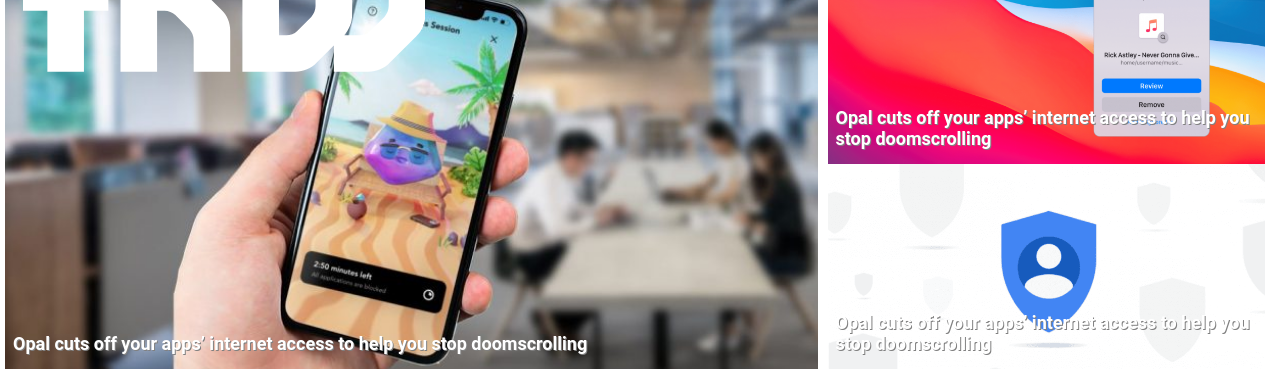
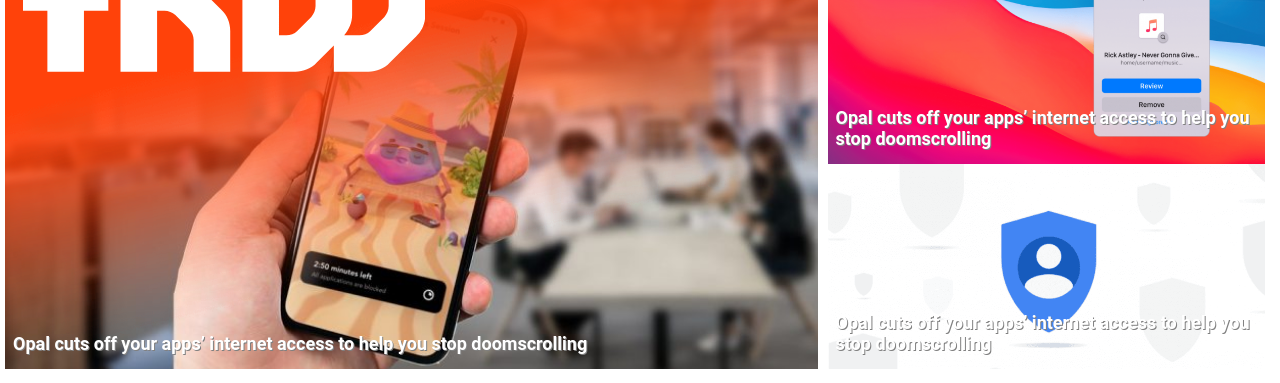
Before and after one commit to Aduda-Boaz/the-next-web-clone, a plain HTML site: page index.html in a window 1280 px wide. Shown: the part 152-535 px from the top of the page. Drawn offline with Linux system fonts and the light colour scheme.

Commit message:
Add orange gradient to headlines section

```diff
--- a/index.html
+++ b/index.html
@@ -69,11 +69,13 @@
   </header>
   <div class="headlines">
     <div class="news_headline">
-      <div class="news_text">
-        <h2>Opal cuts off your apps’ internet access to help you stop doomscrolling</h2>
-        <div class="hg_date_logo">
-          <svg xmlns="http://www.w3.org/2000/svg" viewBox="0 0 66 16"><path fill="#FFF" d="M34 16h-6v-5.2c0-.7-.3-1.3-.7-1.8L25 6.7c-.5-.4-1.1-.7-1.8-.7H22v10h-6V0h8.7c1.3 0 2.6.5 3.5 1.5l4.3 4.3c1 .9 1.5 2.2 1.5 3.5V16zM60 0v5.2c0 .7-.3 1.3-.7 1.8L57 9.3c-.5.5-1.1.7-1.8.7h-2.5c.8-.9 1.3-2.1 1.3-3.3V0h-6v5.2c0 .7-.3 1.3-.7 1.8L45 9.3c-.5.5-1.1.7-1.8.7H42V0h-6v16h8.7c1.3 0 2.6-.5 3.5-1.5l2.8-2.8V16h5.7c1.3 0 2.6-.5 3.5-1.5l4.3-4.3c1-.9 1.5-2.2 1.5-3.5V0h-6zM14 0H0v6h4v10h6V6h4"/></svg>
-          <p>Tuesday — January 26, 2021</p>
+      <div class="orange_shadow">
+        <div class="news_text">
+          <h2>Opal cuts off your apps’ internet access to help you stop doomscrolling</h2>
+          <div class="hg_date_logo">
+            <svg xmlns="http://www.w3.org/2000/svg" viewBox="0 0 66 16"><path fill="#FFF" d="M34 16h-6v-5.2c0-.7-.3-1.3-.7-1.8L25 6.7c-.5-.4-1.1-.7-1.8-.7H22v10h-6V0h8.7c1.3 0 2.6.5 3.5 1.5l4.3 4.3c1 .9 1.5 2.2 1.5 3.5V16zM60 0v5.2c0 .7-.3 1.3-.7 1.8L57 9.3c-.5.5-1.1.7-1.8.7h-2.5c.8-.9 1.3-2.1 1.3-3.3V0h-6v5.2c0 .7-.3 1.3-.7 1.8L45 9.3c-.5.5-1.1.7-1.8.7H42V0h-6v16h8.7c1.3 0 2.6-.5 3.5-1.5l2.8-2.8V16h5.7c1.3 0 2.6-.5 3.5-1.5l4.3-4.3c1-.9 1.5-2.2 1.5-3.5V0h-6zM14 0H0v6h4v10h6V6h4"/></svg>
+            <p>Tuesday — January 26, 2021</p>
+          </div>
         </div>
       </div>
     </div>
--- a/mobile.css
+++ b/mobile.css
@@ -15,6 +15,10 @@
 
   .news_headline {
     margin-top: 108px;
+  }
+
+  .orange_shadow {
+    display: none;
   }
 
   .hg_date_logo {
@@ -184,4 +188,11 @@
     height: 110px;
     margin: 10px;
   }
+
+  .orange_shadow {
+  width: 100%;
+  height: 100%;
+  background-image: url("images/cover-gradient.webp");
+  background-size: cover;
+  }
 }
```
Also changed, not shown: images/cover-gradient.webp (added).
